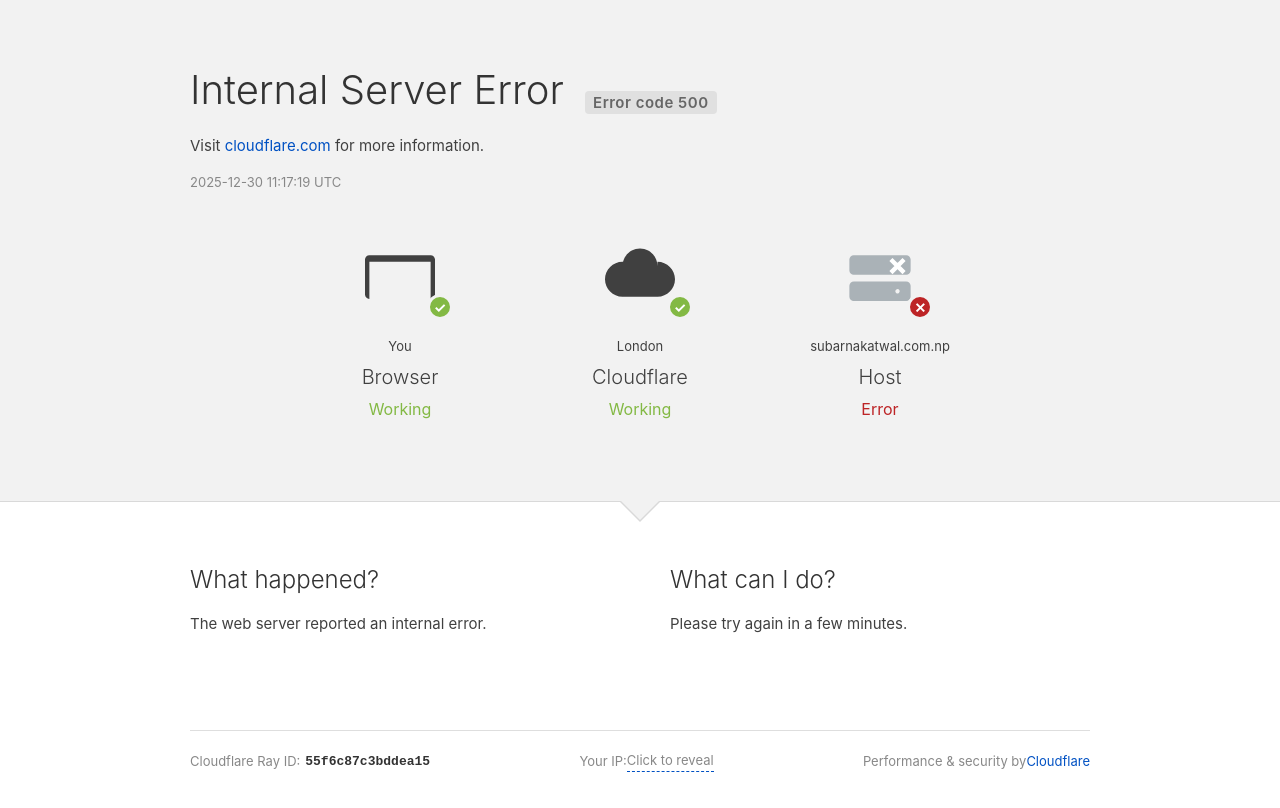
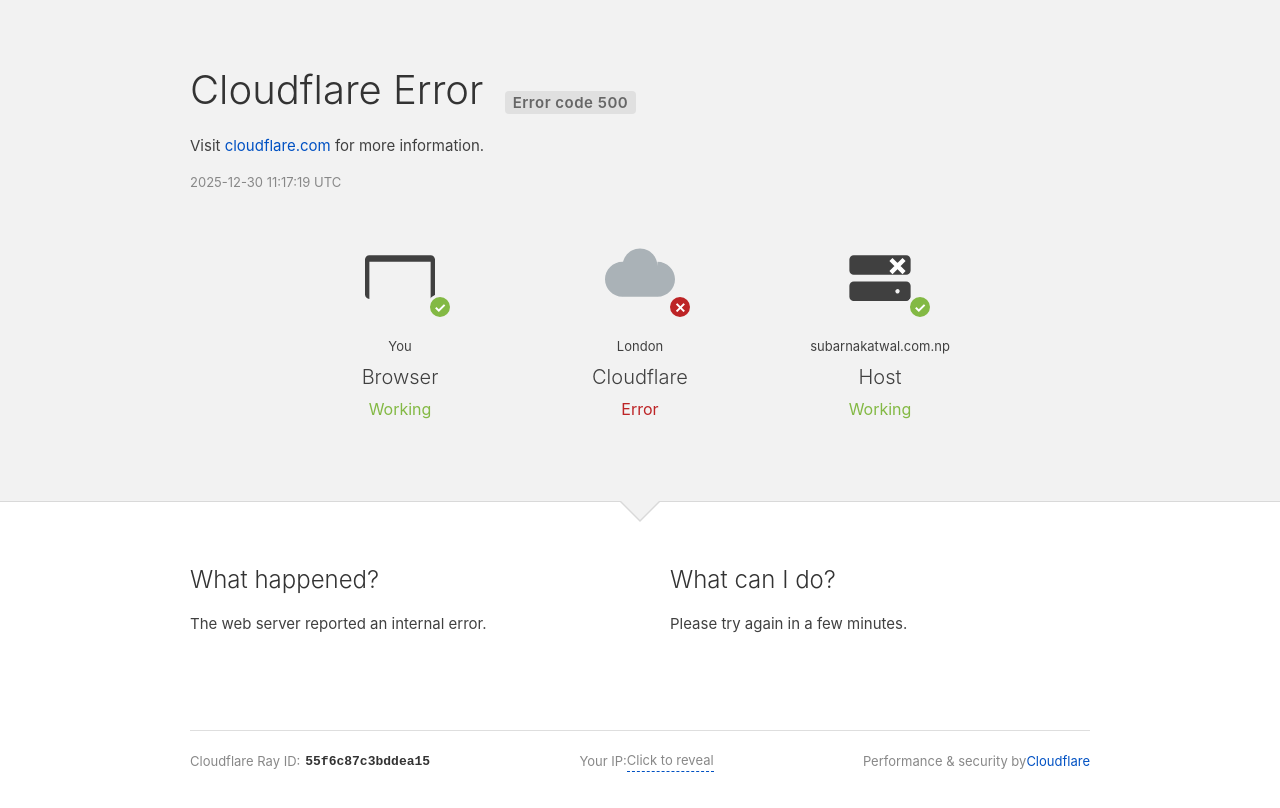
Before and after one commit to subarnakatwal123/sybarna.github.io, a plain HTML site: page index.html in a window 1280 px wide. Drawn offline with Linux system fonts and the light colour scheme.

Commit message:
Change title and error messages for Cloudflare

```diff
--- a/index.html
+++ b/index.html
@@ -4,7 +4,7 @@
     <meta http-equiv="X-UA-Compatible" content="IE=edge">
     <meta name="viewport" content="width=device-width, initial-scale=1.0">
     <meta name="robots" content="noindex, nofollow">
-    <title>Internal Server Error | 500</title>
+    <title>Cloudflare Error | 500</title>
     <style>
         /* --- Reset & Base Styles --- */
         * { box-sizing: border-box; margin: 0; padding: 0; }
@@ -28,14 +28,13 @@
 
         /* --- Top Section (Grey) --- */
         .top-section {
-            background-color: #f2f2f2; /* Exact Cloudflare Grey */
+            background-color: #f2f2f2;
             padding-top: 60px;
             padding-bottom: 80px;
             position: relative;
             border-bottom: 1px solid #d9d9d9;
         }
 
-        /* The Triangle Point */
         .top-section::after, .top-section::before {
             content: ""; position: absolute; left: 50%; transform: translateX(-50%); border-style: solid;
         }
@@ -70,7 +69,7 @@
 
         .icon-wrapper { position: relative; width: 90px; height: 70px; margin-bottom: 25px; }
         .icon-svg { width: 100%; height: 100%; fill: #aab2b7; } /* Passive Grey */
-        .icon-svg.active { fill: #404040; }
+        .icon-svg.active { fill: #404040; } /* Active Dark Grey */
 
         .status-badge {
             position: absolute; bottom: -8px; right: -8px;
@@ -85,6 +84,7 @@
         .status-label-top { font-size: 13px; color: #404040; margin-bottom: 5px; font-weight: 400; }
         .status-label-main { font-size: 20px; font-weight: 300; color: #404040; margin-bottom: 5px; }
         .status-state { font-weight: 400; font-size: 16px; }
+
         .text-success { color: #83b944; }
         .text-error { color: #bd2426; }
 
@@ -123,7 +123,7 @@
     <div class="top-section">
         <div class="content-container">
             <header>
-                <h1>Internal Server Error <span class="error-code">Error code 500</span></h1>
+                <h1>Cloudflare Error <span class="error-code">Error code 500</span></h1>
                 <p>Visit <a href="#">cloudflare.com</a> for more information.</p>
                 <p class="timestamp" id="current-time">Loading date...</p>
             </header>
@@ -143,27 +143,27 @@
 
                 <div class="status-item">
                     <div class="icon-wrapper">
-                        <svg class="icon-svg active" viewBox="0 0 64 64">
+                        <svg class="icon-svg" viewBox="0 0 64 64">
                             <path d="M48,22 c0,-8.8 -7.2,-16 -16,-16 c-7.5,0 -13.8,5.2 -15.5,12.1 c-0.1,0 -0.3,0 -0.5,0 c-8.8,0 -16,7.2 -16,16 c0,8.8 7.2,16 16,16 h32 c8.8,0 16,-7.2 16,-16 c0,-8.8 -7.2,-16 -16,-16 z" />
                         </svg>
-                        <div class="status-badge badge-success">✓</div>
+                        <div class="status-badge badge-error">✕</div>
                     </div>
                     <div class="status-label-top">London</div>
                     <div class="status-label-main">Cloudflare</div>
-                    <div class="status-state text-success">Working</div>
+                    <div class="status-state text-error">Error</div>
                 </div>
 
                 <div class="status-item">
                     <div class="icon-wrapper">
-                        <svg class="icon-svg" viewBox="0 0 64 64">
+                        <svg class="icon-svg active" viewBox="0 0 64 64">
                             <path d="M8,12 h48 c2.2,0,4,1.8,4,4 v10 c0,2.2-1.8,4-4,4 h-48 c-2.2,0-4-1.8-4-4 v-10 c0-2.2,1.8-4,4-4 z M8,36 h48 c2.2,0,4,1.8,4,4 v10 c0,2.2-1.8,4-4,4 h-48 c-2.2,0-4-1.8-4-4 v-10 c0-2.2,1.8-4,4-4 z M50,21 a2,2 0 1,0 0,0.1 z M50,45 a2,2 0 1,0 0,0.1 z" />
                             <path d="M42,16 l12,12 M54,16 l-12,12" stroke="#fff" stroke-width="4" />
                         </svg>
-                        <div class="status-badge badge-error">✕</div>
+                        <div class="status-badge badge-success">✓</div>
                     </div>
                     <div class="status-label-top">subarnakatwal.com.np</div>
                     <div class="status-label-main">Host</div>
-                    <div class="status-state text-error">Error</div>
+                    <div class="status-state text-success">Working</div>
                 </div>
             </div>
         </div>
@@ -197,14 +197,12 @@
     </div>
 
     <script>
-        // 1. Generate Realistic Timestamp (UTC)
         function updateTime() {
             const now = new Date();
             const dateStr = now.toISOString().replace('T', ' ').substring(0, 19) + ' UTC';
             document.getElementById('current-time').innerText = dateStr;
         }
 
-        // 2. Generate Random Hex Ray ID
         function generateRayID() {
             let result = '';
             const characters = '0123456789abcdef';
@@ -214,18 +212,15 @@
             document.getElementById('ray-id').innerText = result;
         }
 
-        // 3. Fake IP Reveal
         window.revealIP = function(element) {
-            // Generate a fake but realistic-looking IP
             const ip = Math.floor(Math.random() * 255) + "." + Math.floor(Math.random() * 255) + "." + Math.floor(Math.random() * 255) + "." + Math.floor(Math.random() * 255);
             element.innerText = ip;
             element.style.color = "#333";
             element.style.cursor = "default";
             element.style.border = "none";
-            element.onclick = null; // Disable further clicks
+            element.onclick = null;
         }
 
-        // Initialize
         updateTime();
         generateRayID();
     </script>
```
